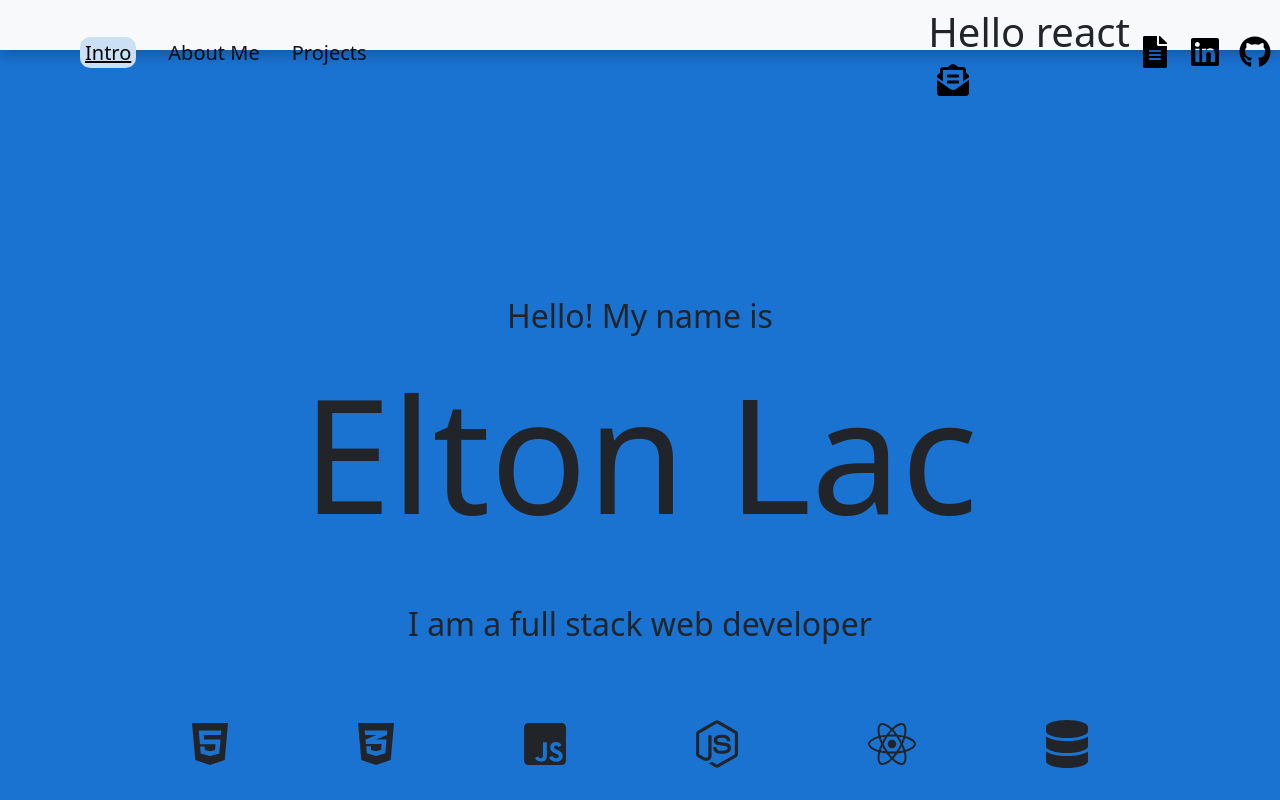
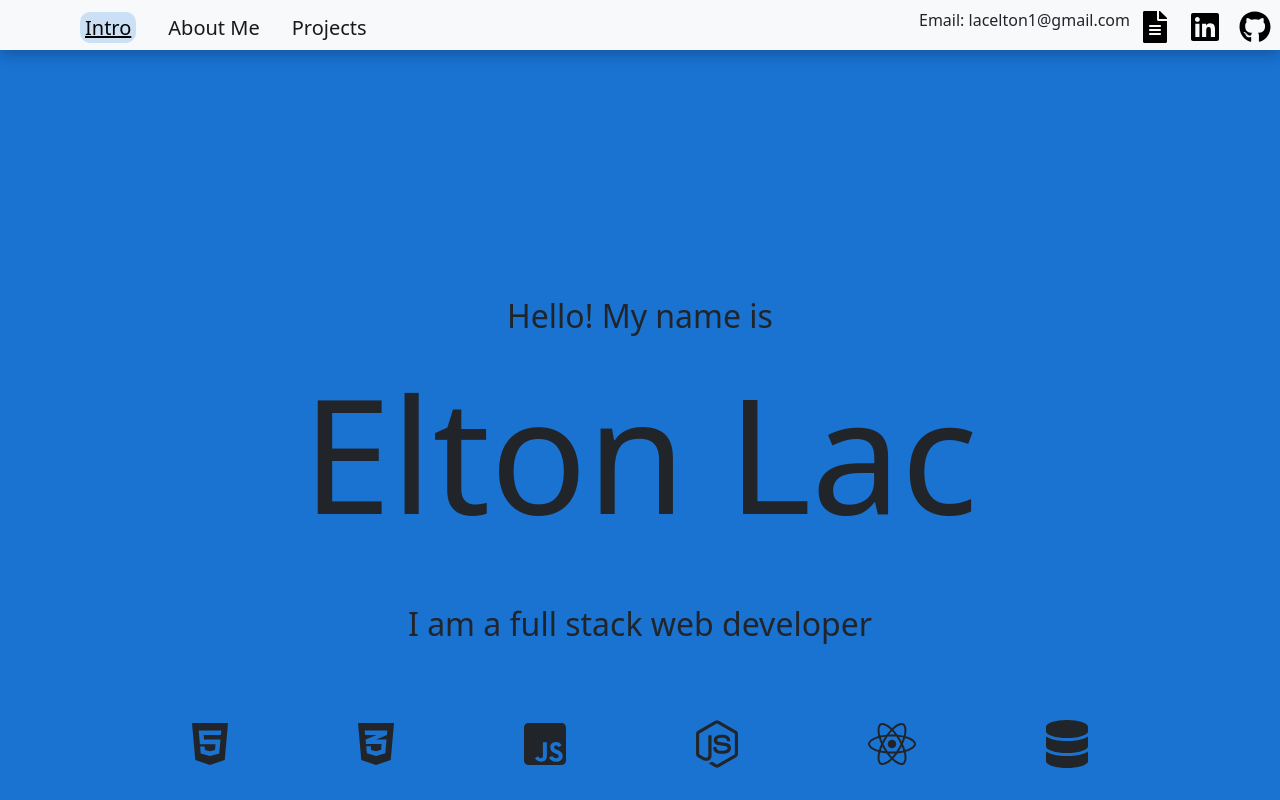
Before and after one commit to eelac/Portfolio, a React (Create React App) app: page / in a window 1280 px wide. Both pictures are taken after a click on the icon 1105 px from the left and 27 px from the top of the page. Shown: the top 800 px of the page. Built offline with nearby package versions, Linux system fonts and the light colour scheme.

Commit message:
Email icon displays email on click

```diff
--- /dev/null
+++ b/src/Components/Navbar/NavbarEmail.css
@@ -0,0 +1,3 @@
+.email {
+    font-weight: 500;
+}
--- a/src/Components/Navbar/NavbarEmail.js
+++ b/src/Components/Navbar/NavbarEmail.js
@@ -1,4 +1,5 @@
 import React, { Component } from "react";
+import "./NavbarEmail.css";
 import { FontAwesomeIcon } from "@fortawesome/react-fontawesome";
 import { faEnvelopeOpenText } from "@fortawesome/free-solid-svg-icons";
 
@@ -23,9 +24,8 @@ class NavbarEmail extends Component {
     if (this.state.isActive) {
       return (
         <div className="form-inline">
-          <h1>Hello react</h1>
           <div onClick={this.handleHide}>
-            <FontAwesomeIcon icon={faEnvelopeOpenText} className="EmailIcon" />
+            <p className="email">Email: lacelton1@gmail.com</p>
           </div>
         </div>
       );
```
